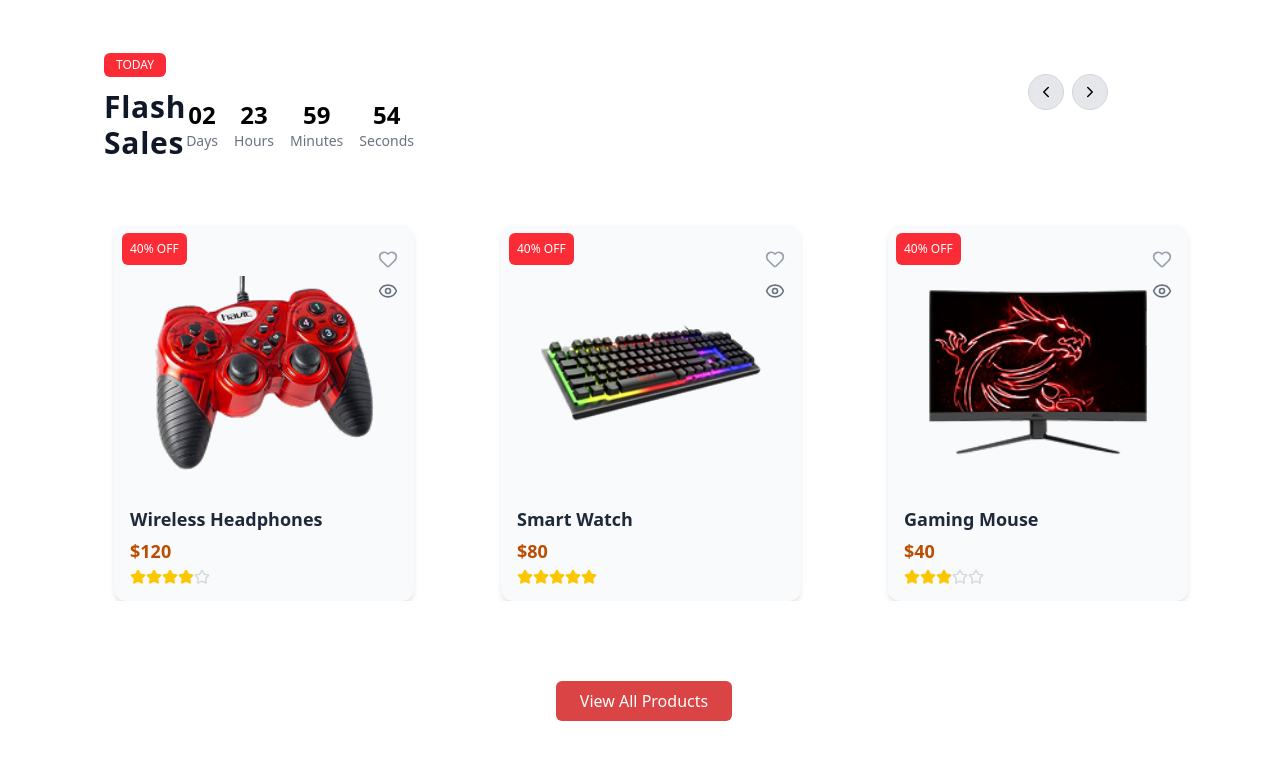
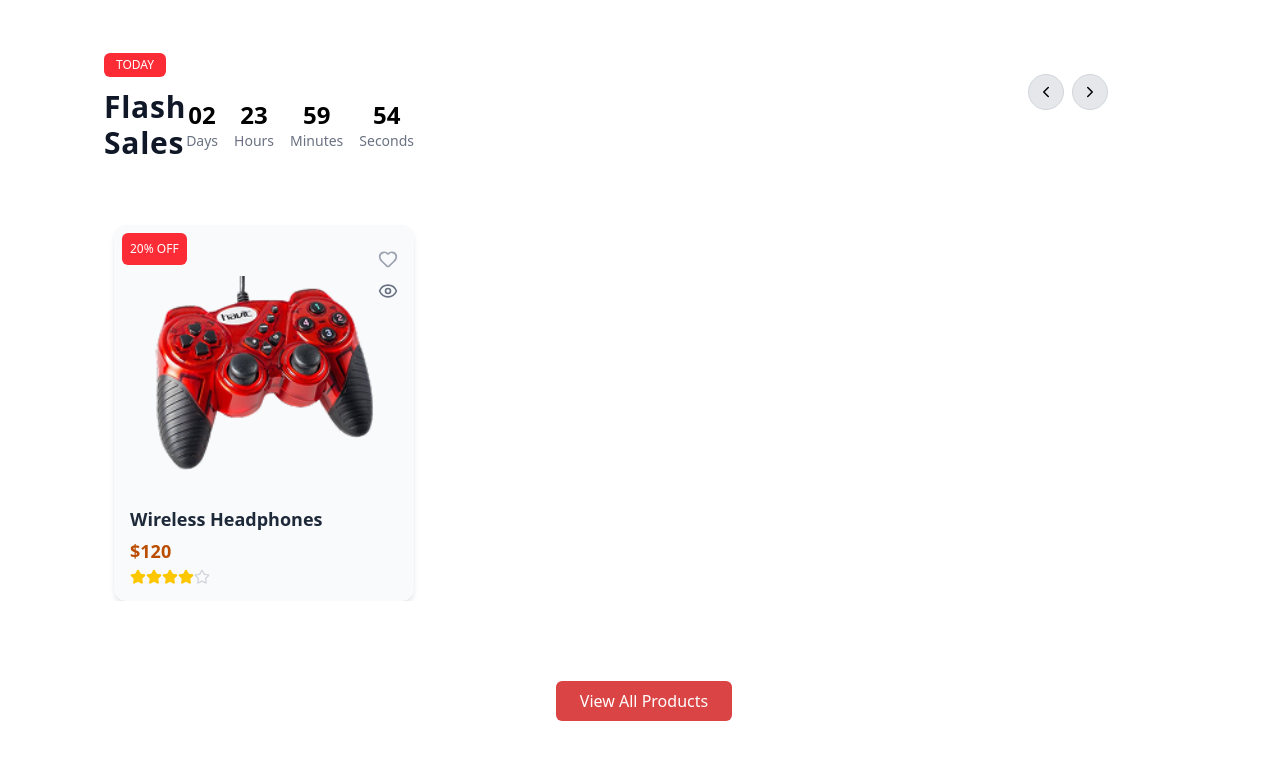
Before and after one commit to Bilal-Afzal-Bhatti/shopping-store, a React (Vite) app: page / in a window 1280 px wide. Shown: the part 520-1280 px from the top of the page. Built offline with nearby package versions, Linux system fonts and the light colour scheme.

Commit message:
API  changes

```diff
--- a/src/components/flash_sales.tsx
+++ b/src/components/flash_sales.tsx
@@ -46,7 +46,7 @@ saleEndDate.setDate(saleEndDate.getDate() + 3); // ⏳ 3 days from now
   }, []);
 
   const products = [
-    { id: 1, name: "Wireless Headphones", price: "$120", rating: 4, discount: "40% OFF", image: joystick },
+    { id: 1, name: "Wireless Headphones", price: "$120", rating: 4, discount: "20% OFF", image: joystick },
     { id: 2, name: "Smart Watch", price: "$80", rating: 5, discount: "40% OFF", image: key_board },
     { id: 3, name: "Gaming Mouse", price: "$40", rating: 3, discount: "40% OFF", image: led },
     { id: 4, name: "Bluetooth Speaker", price: "$90", rating: 4, discount: "40% OFF", image: bluetooth },
@@ -109,32 +109,7 @@ const handleAddToCart = async (product: any) => {
   }
 };
 
-const settings = {
-  dots: false,
-  infinite: true,
-  speed: 600,
-  slidesToShow: 3, // desktop default
-  slidesToScroll: 1,
-  arrows: false,   // using custom arrows
-  responsive: [
-    {
-      breakpoint: 1024, // tablet
-      settings: {
-        slidesToShow: 2,
-        slidesToScroll: 1,
-      },
-    },
-    {
-      breakpoint:768, // mobile
-      settings: {
-        slidesToShow: 1,      // ✅ show 1 slide
-        slidesToScroll: 1,
-        centerMode: true,     // center the slide
-        centerPadding: "20px", // padding on sides
-      },
-    },
-  ],
-};
+
 
 
 
@@ -184,7 +159,7 @@ const settings = {
   </div>
 </div>
 
-<Slider ref={sliderRef} {...settings}>
+<Slider ref={sliderRef} >
   {products.map((product, index) => (
     <div
       key={product.id}
```
